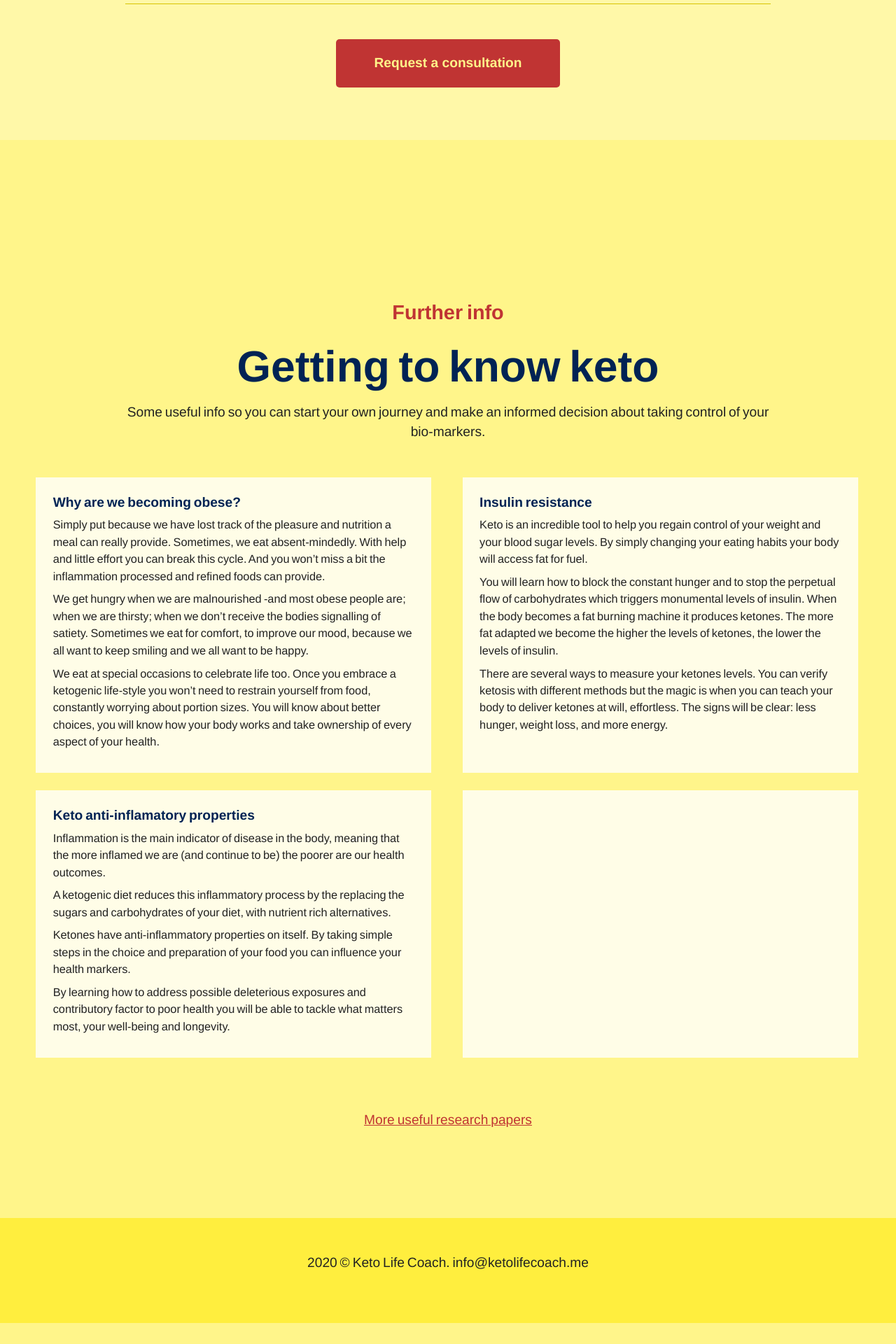
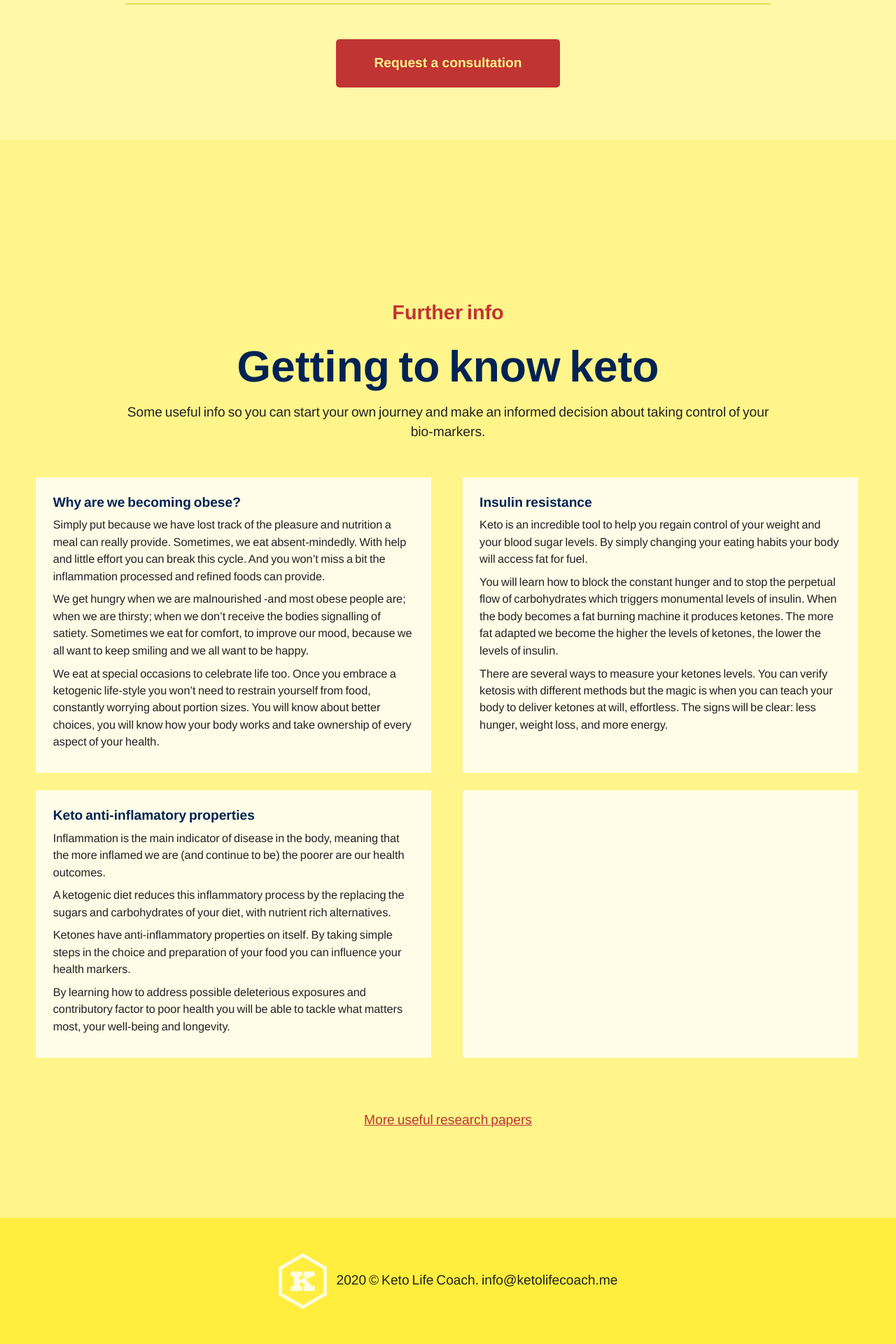
Before and after one commit to martincf/ketolifecoach, a Jekyll site: the page built from index.md, in a window 1280 px wide. Shown: the part 4210-6130 px from the top of the page at 70% size. Built offline with Jekyll 4.4.1, drawn with Linux system fonts in a browser that asks for light colours; some web fonts are replaced; before the commit the page ends 6100 px from its top, so only the background shows below that.

Commit message:
Footer logo

```diff
--- a/_includes/footer.html
+++ b/_includes/footer.html
@@ -1,5 +1,7 @@
 <footer class="site-footer">
-  <p>{{ 'now' | date: "%Y" }} &copy; Keto Life Coach. <a href="mailto:info@ketolifecoach.me">info@ketolifecoach.me</a></p>
+  <p>
+    <img src="{{ p.url | prepend: site.baseurl }}/assets/images/logo-k-notype-transparent.png" alt="Keto Life Coach logo" class="site-footer--logo" />
+    {{ 'now' | date: "%Y" }} &copy; Keto Life Coach. <a href="mailto:info@ketolifecoach.me">info@ketolifecoach.me</a></p>
 </footer>
 </body>
 </html>
--- a/_sass/_footer.scss
+++ b/_sass/_footer.scss
@@ -5,3 +5,9 @@
   text-align: center;
   background-color: darken($brandcolor3, 15%);
 }
+.site-footer--logo {
+  max-height: 80px;
+  vertical-align: middle;
+  display: inline-block;
+  margin: 0 .5em 0 0;
+}
```
Also changed, not shown: 4 other files.
